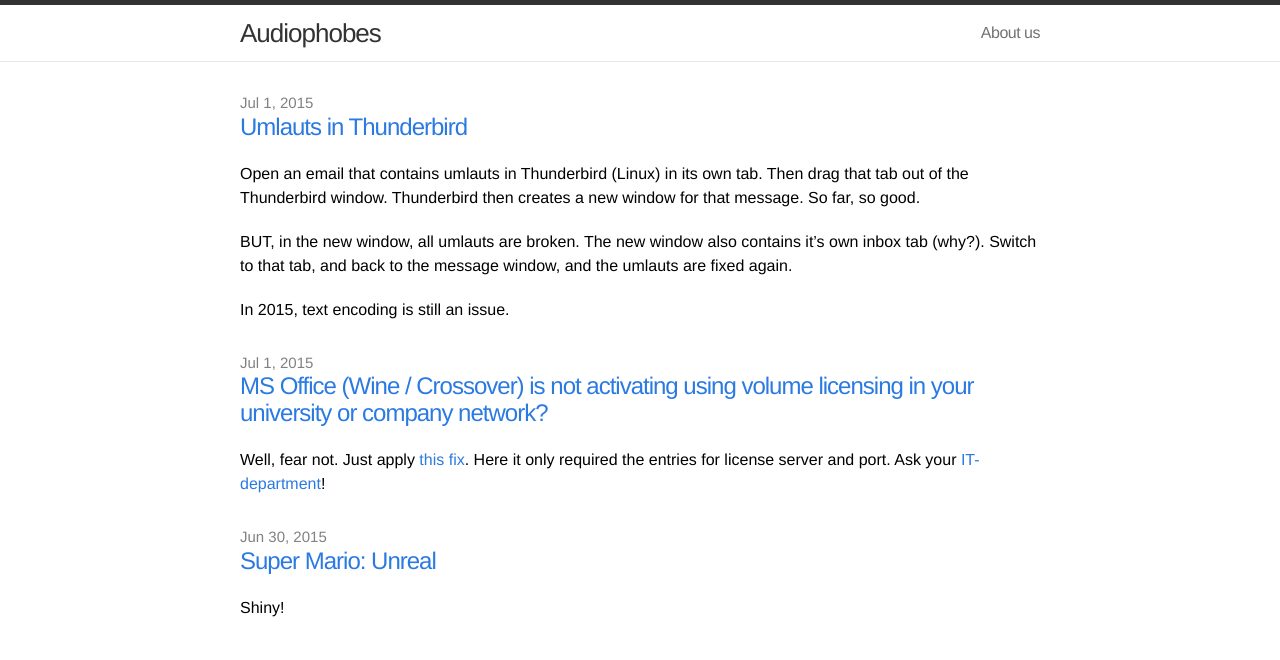
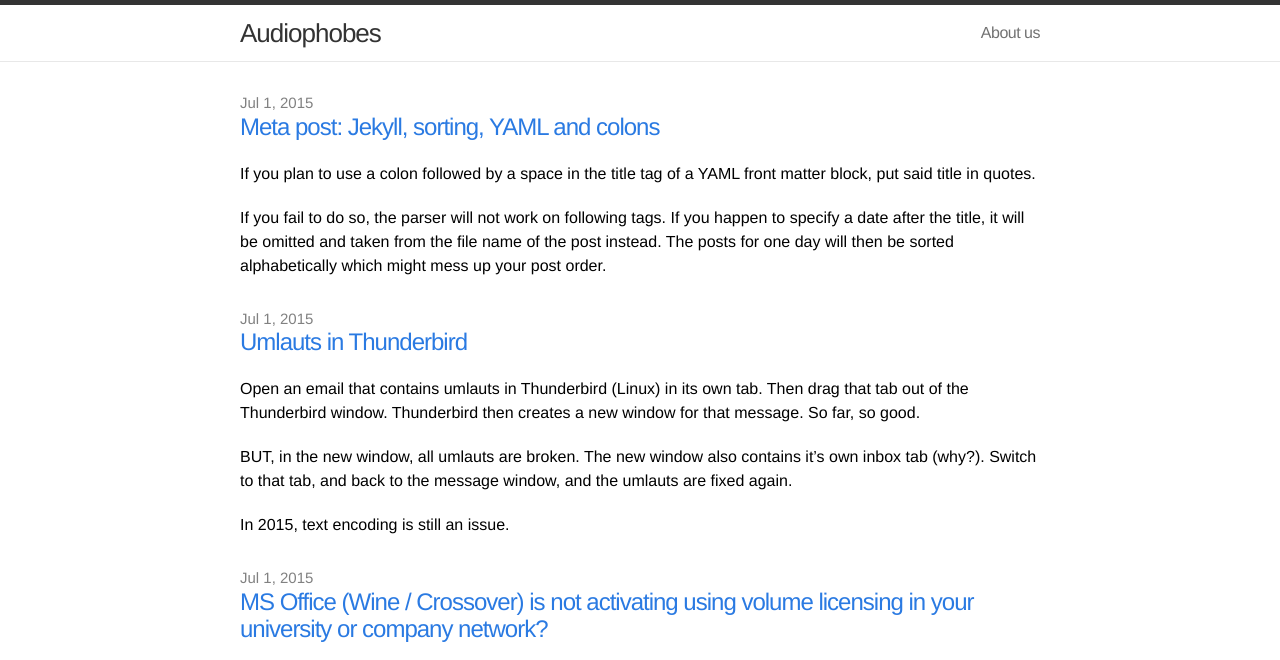
Before and after one commit to freiform/audiophobes, a Jekyll site: the page built from index.html, in a window 1280 px wide and 1400 px high. Shown: the top 660 px of the window. Built offline with Jekyll 4.4.1, drawn with Linux system fonts in a browser that asks for light colours; comment, search, counter and statistics services are not loaded; some of the changed text lies outside the part shown; grey boxes are pictures that could not be loaded.

Commit message:
fix date

```diff
--- a/_posts/2015-07-01-meta_title.md
+++ b/_posts/2015-07-01-meta_title.md
@@ -1,9 +1,9 @@
 ---
 layout: post
-title: "Super Mario: Unreal"
-date: 2015-06-30 14:26
+title: "Meta post: Jekyll, sorting, YAML and colons"
+date: 2015-07-01T10:10+01:00
 ---
 
-Shiny!
+If you plan to use a colon followed by a space in the title tag of a YAML front matter block, put said title in quotes.
 
-<iframe width="560" height="315" src="https://www.youtube.com/embed/VUKcSiAPJoQ" frameborder="0" allowfullscreen></iframe>
+If you fail to do so, the parser will not work on following tags. If you happen to specify a date after the title, it will be omitted and taken from the file name of the post instead. The posts for one day will then be sorted alphabetically  which might mess up your post order.
```
Also changed, not shown: _posts/2015-06-30-super-unreal-mario.md (+1 -1 lines).
